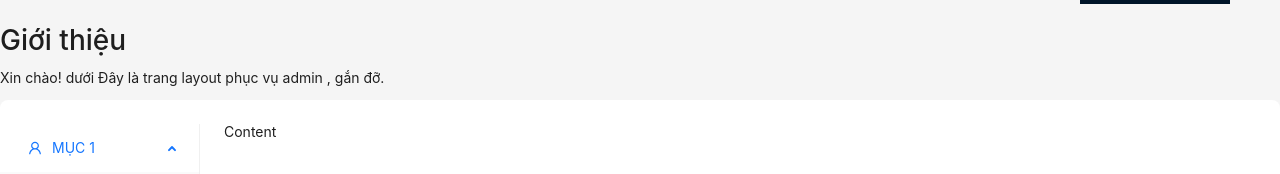
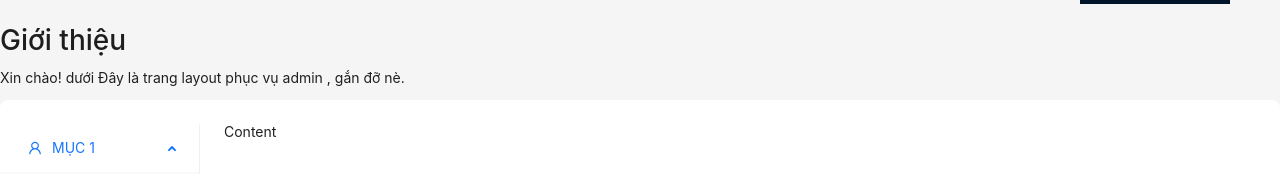
Before and after one commit to thoaitran078/react-n-hihi, a React (Create React App) app: page / in a window 1280 px wide. Both pictures are taken after a click on the item "Giới thiệu". Shown: the part 124-298 px from the top of the page. Built offline with nearby package versions, Linux system fonts and the light colour scheme.

Commit message:
cap nhat lan 2

```diff
--- a/src/App.js
+++ b/src/App.js
@@ -104,7 +104,7 @@ const App = () => {
         {currentPage === 'about' && (
           <div>
             <h1>Giới thiệu</h1>
-            <p>Xin chào! dưới Đây là trang layout phục vụ admin , gắn đỡ.</p>
+            <p>Xin chào! dưới Đây là trang layout phục vụ admin , gắn đỡ nè.</p>
             <Layout
           style={{ padding: '24px 0', background: colorBgContainer, borderRadius: borderRadiusLG }}
         >
```
